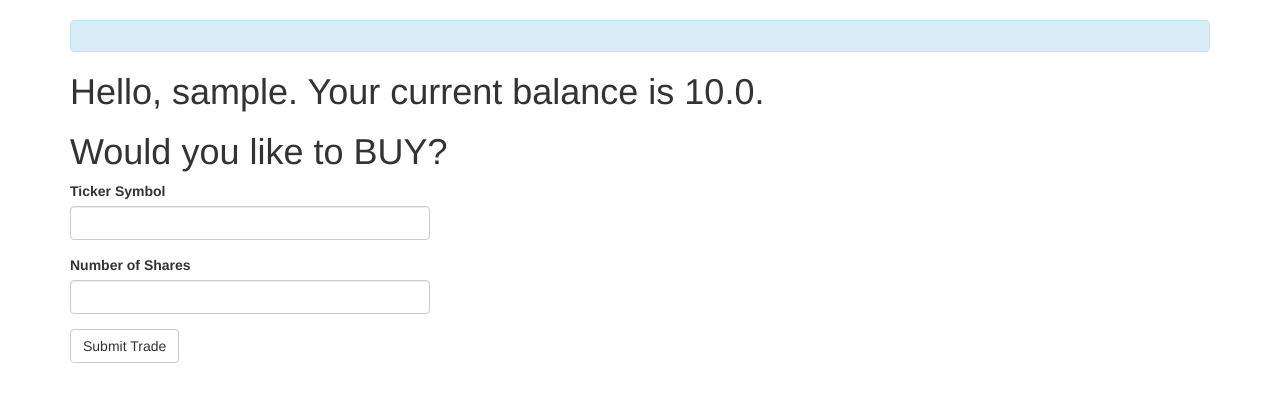
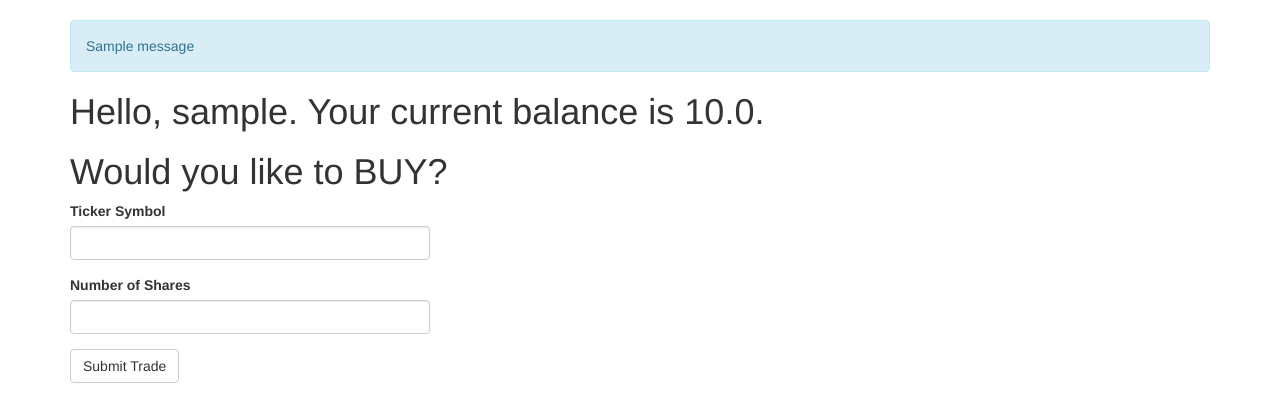
Before and after one commit to fendrbendr87/terminaltrader, a Flask app: page /buy in a window 1280 px wide. Shown: the part 52-472 px from the top of the page. Run offline with Flask 2, Linux system fonts and the light colour scheme; a user stored in the database is signed in; tables that the repository leaves empty hold one stand-in row (values such as "Sample post"); one stand-in notice (Sample message) is shown; some libraries are stand-ins or nearby versions.

Commit message:
fixed a few error message errors

```diff
--- a/app/templates/base.html
+++ b/app/templates/base.html
@@ -38,7 +38,7 @@
     <div class="container">
         {% with messages = get_flashed_messages() %}
         {% if messages %}
-            {% for messag in messages %}
+            {% for message in messages %}
             <div class="alert alert-info" role="alert">{{ message }}</div>
             {% endfor %}
         {% endif %}
```
Also changed, not shown: app.db, 1 other file.
